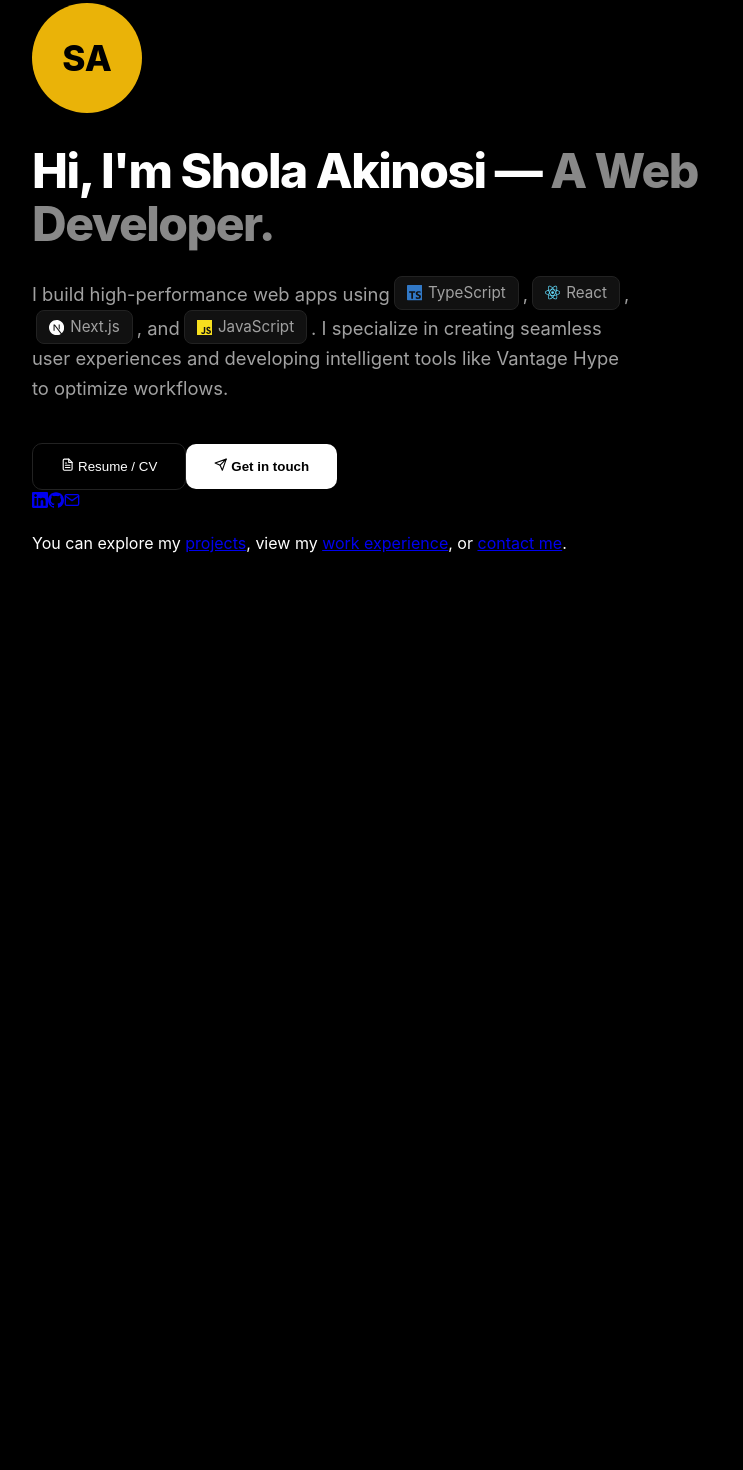
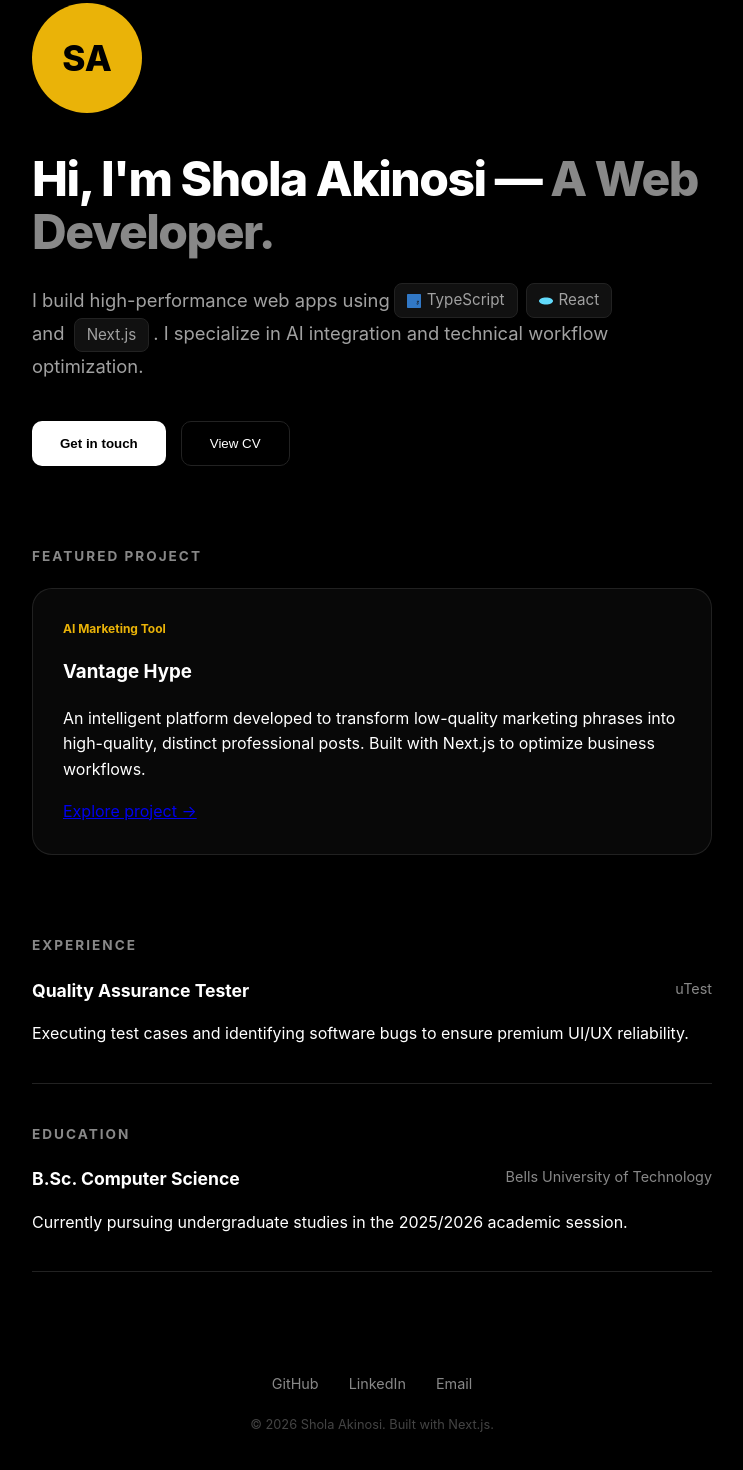
Before and after one commit to shola1236/shola-portfolio, a Next.js app: page / in a window 1280 px wide. Shown: the part 152-1622 px from the top of the page, without its empty margins (268-1011 px from the left). Before the commit the page ends 800 px from the top, so only its background shows below. Built offline with nearby package versions, Linux system fonts and the light colour scheme.

Commit message:
Update page.tsx

```diff
--- a/app/page.tsx
+++ b/app/page.tsx
@@ -1,62 +1,86 @@
-import { SiTypescript, SiReact, SiNextdotjs, SiJavascript, SiGithub, SiLinkedin } from 'react-icons/si';
-import { FiMoon, FiFileText, FiSend, FiMail } from 'react-icons/fi';
-
 export default function Home() {
   return (
     <div className="portfolio-container">
-      {/* Top Navigation */}
+      {/* Navigation */}
       <nav className="navbar">
-        <div className="logo-box">
-          <span className="avatar-small">SA</span>
-        </div>
+        <div className="avatar-small">SA</div>
         <div className="nav-links">
-          <a href="#work">Work</a>
           <a href="#projects">Projects</a>
+          <a href="#experience">Experience</a>
           <a href="#contact">Contact</a>
         </div>
-        <button className="theme-toggle"><FiMoon /></button>
       </nav>
 
-      {/* Main Hero Section */}
-      <main className="hero">
-        <div className="profile-pic-container">
+      <main>
+        {/* Hero Section */}
+        <section className="hero">
           <div className="avatar-large">SA</div>
-        </div>
+          <h1 className="hero-title">
+            Hi, I'm Shola Akinosi — <span>A Web Developer.</span>
+          </h1>
+          <p className="hero-description">
+            I build high-performance web apps using
+            <span className="skill-pill">
+              <svg width="14" height="14" viewBox="0 0 24 24" fill="#3178C6"><path d="M1.125 0C.502 0 0 .502 0 1.125V22.875C0 23.498.502 24 1.125 24h21.75c.623 0 1.125-.502 1.125-1.125V1.125C24 .502 23.498 0 22.875 0H1.125zm17.353 18.306c-.61 0-1.142-.202-1.596-.603-.454-.401-.677-.944-.677-1.63h1.935c0 .21.058.377.173.496.115.12.29.181.526.181.243 0 .434-.058.575-.173.14-.115.21-.264.21-.444 0-.166-.048-.306-.142-.422-.094-.114-.236-.211-.426-.29l-.664-.264c-.513-.205-.893-.454-1.141-.74-.247-.287-.372-.647-.372-1.082 0-.447.162-.822.484-1.127.322-.306.765-.457 1.326-.457.567 0 1.032.148 1.391.442.359.295.538.711.538 1.246h-1.935c-.012-.193-.066-.334-.16-.425-.093-.09-.233-.135-.418-.135-.213 0-.376.05-.49.148-.114.1-.171.221-.171.365 0 .129.039.24.117.332.078.092.19.171.336.236l.79.312c.507.202.876.448 1.109.737.231.288.346.659.346 1.111 0 .47-.167.856-.5 1.157-.334.3-.81.453-1.427.453zM10.597 12.854h1.947v5.271h1.947v-5.271h1.947V11h-5.841v1.854z"/></svg>
+              TypeScript
+            </span>
+            <span className="skill-pill">
+              <svg width="14" height="14" viewBox="0 0 24 24" fill="#61DAFB"><path d="M24 12c0 3.314-5.373 6-12 6s-12-2.686-12-6 5.373-6 12-6 12 2.686 12 6z"/><circle cx="12" cy="12" r="2.5"/></svg>
+              React
+            </span>
+            and <span className="skill-pill">Next.js</span>. I specialize in AI integration and technical workflow optimization.
+          </p>
+          <div className="cta-group">
+            <button className="btn-primary">Get in touch</button>
+            <button className="btn-secondary">View CV</button>
+          </div>
+        </section>
 
-        <h1 className="hero-title">
-          Hi, I'm Shola Akinosi — <span>A Web Developer.</span>
-        </h1>
+        {/* Featured Project: Vantage Hype */}
+        <section id="projects" className="section-container">
+          <h2 className="section-label">Featured Project</h2>
+          <div className="glass-card">
+            <div className="card-tag">AI Marketing Tool</div>
+            <h3>Vantage Hype</h3>
+            <p>
+              An intelligent platform developed to transform low-quality marketing phrases into
+              high-quality, distinct professional posts. Built with Next.js to optimize
+              business workflows.
+            </p>
+            <a href="#" className="text-link">Explore project →</a>
+          </div>
+        </section>
 
-        <div className="hero-description">
-          I build high-performance web apps using
-          <span className="skill-pill"><SiTypescript color="#3178C6"/> TypeScript</span>,
-          <span className="skill-pill"><SiReact color="#61DAFB"/> React</span>,
-          <span className="skill-pill"><SiNextdotjs color="#ffffff"/> Next.js</span>, and
-          <span className="skill-pill"><SiJavascript color="#F7DF1E"/> JavaScript</span>.
-          I specialize in creating seamless user experiences and developing intelligent tools like Vantage Hype to optimize workflows.
-        </div>
+        {/* Experience & Education */}
+        <section id="experience" className="section-container">
+          <h2 className="section-label">Experience</h2>
+          <div className="exp-item">
+            <div className="exp-header">
+              <h4>Quality Assurance Tester</h4>
+              <span>uTest</span>
+            </div>
+            <p>Executing test cases and identifying software bugs to ensure premium UI/UX reliability.</p>
+          </div>
 
-        {/* Call to Action Buttons */}
-        <div className="cta-buttons">
-          <button className="btn-secondary">
-            <FiFileText /> Resume / CV
-          </button>
-          <button className="btn-primary">
-            <FiSend /> Get in touch
-          </button>
-        </div>
+          <h2 className="section-label" style={{marginTop: '40px'}}>Education</h2>
+          <div className="exp-item">
+            <div className="exp-header">
+              <h4>B.Sc. Computer Science</h4>
+              <span>Bells University of Technology</span>
+            </div>
+            <p>Currently pursuing undergraduate studies in the 2025/2026 academic session.</p>
+          </div>
+        </section>
 
-        {/* Social Links */}
-        <div className="social-links">
-          <a href="#"><SiLinkedin /></a>
-          <a href="#"><SiGithub /></a>
-          <a href="#"><FiMail /></a>
-        </div>
-
-        {/* Bottom Text */}
-        <p className="footer-text">
-          You can explore my <a href="#projects">projects</a>, view my <a href="#work">work experience</a>, or <a href="#contact">contact me</a>.
-        </p>
+        {/* Footer */}
+        <footer id="contact" className="footer">
+          <div className="socials">
+            <a href="#">GitHub</a>
+            <a href="#">LinkedIn</a>
+            <a href="#">Email</a>
+          </div>
+          <p>© 2026 Shola Akinosi. Built with Next.js.</p>
+        </footer>
       </main>
     </div>
   );
```
